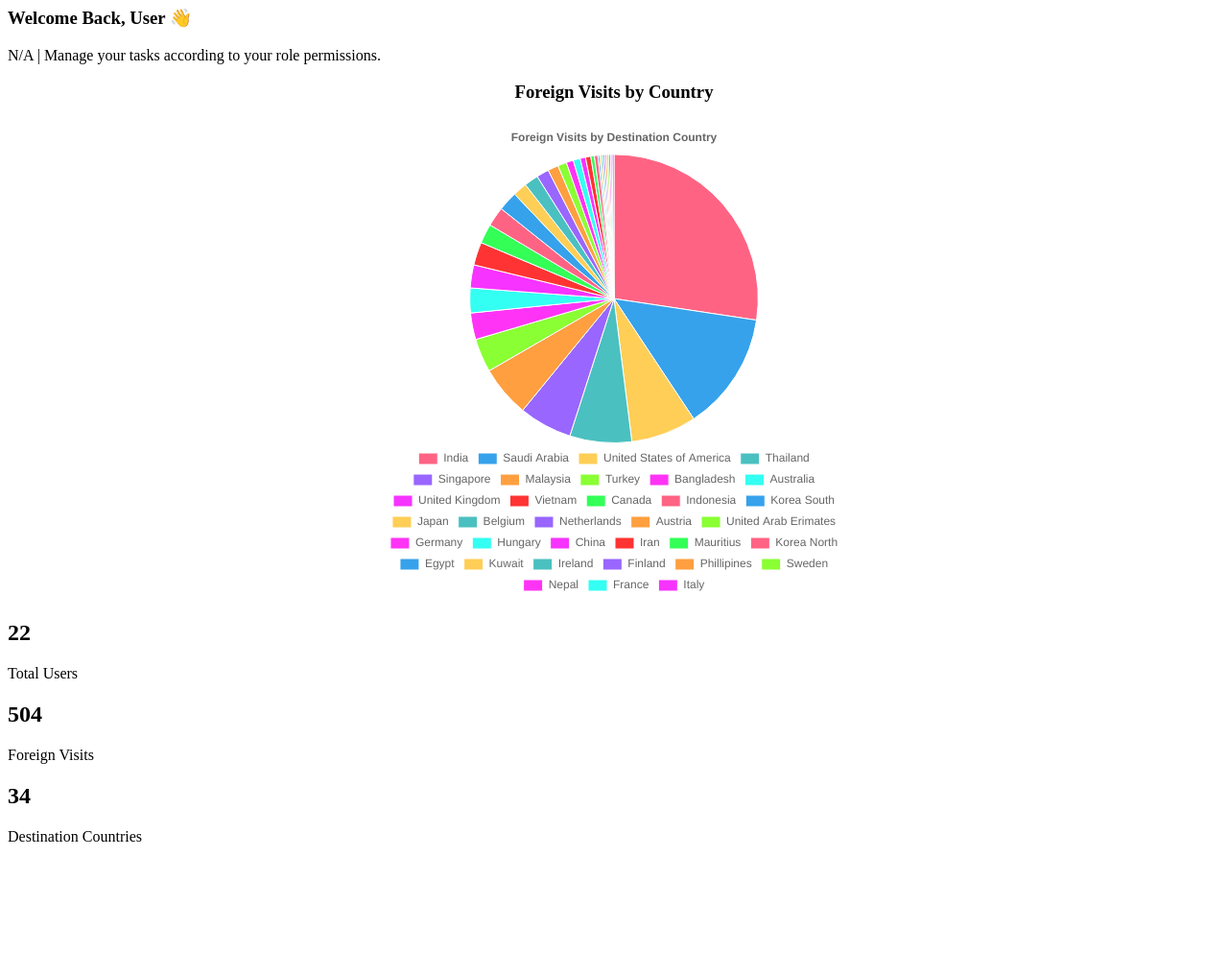
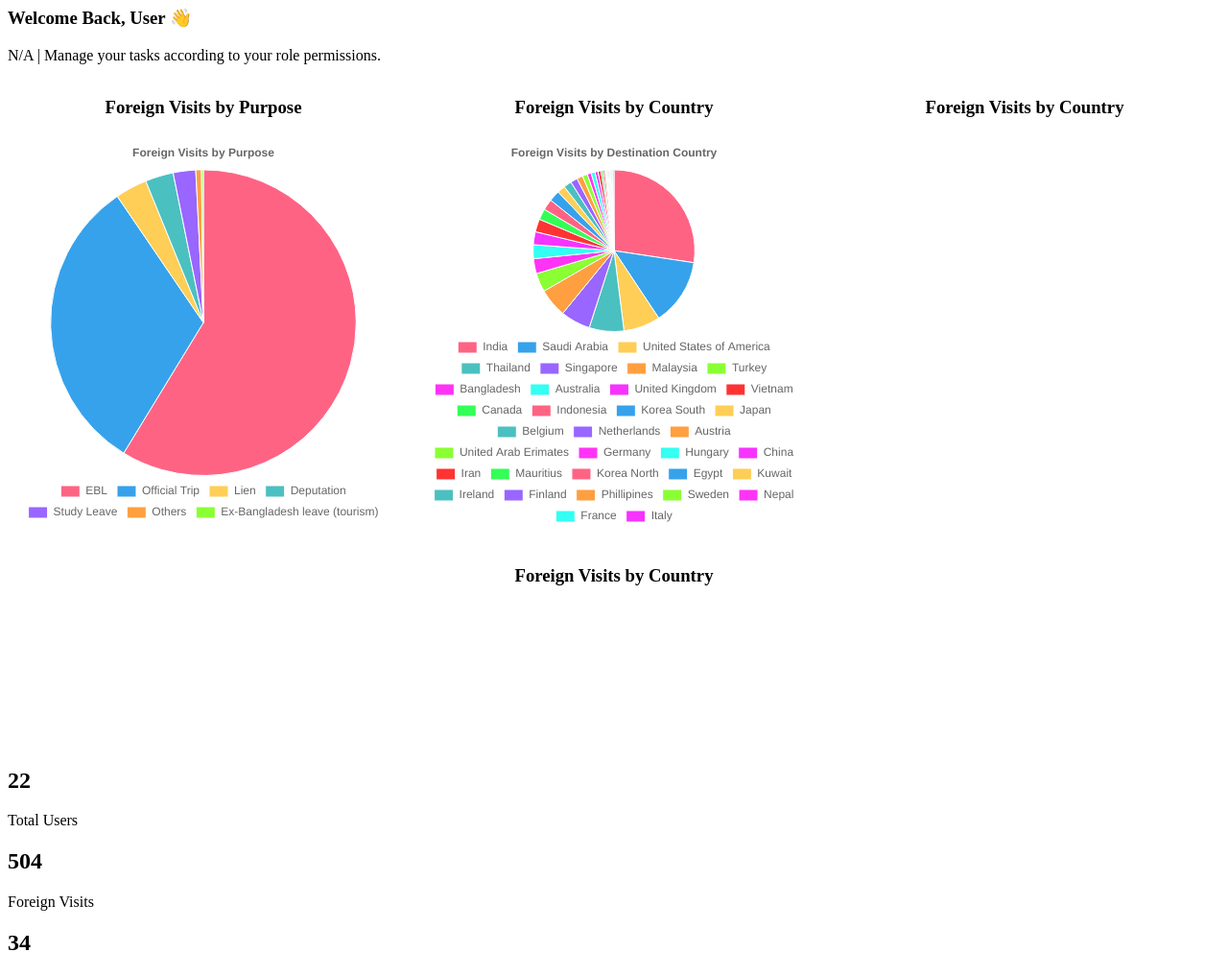
Before and after one commit to Anando07/foreignVisitTracker, a PHP site: page /foreignVisitTracker/dashboard.php in a window 1280 px wide. Shown: the top 1017 px of the page at 96% size. Before the commit the page ends 877 px from the top, so only its background shows below. Run offline with PHP 8.4, Linux system fonts and the light colour scheme; data comes from the database, SQL or seed files in the repository; a map, chart or similar area stays blank.

Commit message:
dashboard

```diff
--- a/admin/dashboard.php
+++ b/admin/dashboard.php
@@ -37,14 +37,25 @@ $visits = mysqli_query($db, "SELECT ID, Name, Designation, Office, ServiceID, Ca
 // Countries for table
 $countries = mysqli_query($db, "SELECT DISTINCT DestinationCountry FROM ForeignVisit ORDER BY DestinationCountry ASC");
 
-// Data for Pie Chart
+
+// ======= Country Chart Data =======
 $countryCounts = mysqli_query($db, "SELECT DestinationCountry, COUNT(*) AS total FROM ForeignVisit GROUP BY DestinationCountry ORDER BY total DESC");
-$chartLabels = [];
-$chartData = [];
+$countryLabels = [];
+$countryData   = [];
 while($row = mysqli_fetch_assoc($countryCounts)){
-    $chartLabels[] = $row['DestinationCountry'];
-    $chartData[] = (int)$row['total'];
+    $countryLabels[] = $row['DestinationCountry'];
+    $countryData[]   = (int)$row['total'];
 }
+
+// ======= Purpose Chart Data =======
+$purposeCounts = mysqli_query($db, "SELECT Purpose, COUNT(*) AS total FROM ForeignVisit GROUP BY Purpose ORDER BY total DESC");
+$purposeLabels = [];
+$purposeData   = [];
+while($row = mysqli_fetch_assoc($purposeCounts)){
+    $purposeLabels[] = $row['Purpose'];
+    $purposeData[]   = (int)$row['total'];
+}
+
 ?>
 
 <!-- ======================
@@ -54,13 +65,26 @@ while($row = mysqli_fetch_assoc($countryCounts)){
     <h3>Welcome Back, <?= htmlspecialchars($user_fullname); ?> 👋</h3>
     <p><?= htmlspecialchars($designation); ?> | Manage your tasks according to your role permissions.</p>
 </div>
+
 <!-- ======================
-     PIE CHART
+     PIE CHARTS SIDE BY SIDE
 ====================== -->
-<div class="fvt-card" style="text-align:center;">
-    <h3>Foreign Visits by Country</h3>
-    <div style="width:100%; max-width:500px; margin:0 auto;">
-        <canvas id="countryPieChart" style="width:100%; height:400px;"></canvas>
+<div class="fvt-card" style="display:flex; justify-content:space-around; flex-wrap:wrap; gap:20px; text-align:center;">
+    <div style="flex:1 1 400px; max-width:500px;">
+        <h3>Foreign Visits by Purpose</h3>
+        <canvas id="purposePieChart"></canvas>
+    </div>
+    <div style="flex:1 1 400px; max-width:500px;">
+        <h3>Foreign Visits by Country</h3>
+        <canvas id="countryPieChart"></canvas>
+    </div>
+    <div style="flex:1 1 400px; max-width:500px;">
+        <h3>Foreign Visits by Country</h3>
+        <canvas id="countryPieChart"></canvas>
+    </div>
+    <div style="flex:1 1 400px; max-width:500px;">
+        <h3>Foreign Visits by Country</h3>
+        <canvas id="countryPieChart"></canvas>
     </div>
 </div>
 
@@ -223,14 +247,14 @@ function printTable(tableId){
     newWin.print();
 }
 
-/* Pie Chart */
-const ctx = document.getElementById('countryPieChart').getContext('2d');
-const countryPieChart = new Chart(ctx, {
+// ===== Country Pie Chart =====
+const ctxCountry = document.getElementById('countryPieChart').getContext('2d');
+const countryPieChart = new Chart(ctxCountry, {
     type: 'pie',
     data: {
-        labels: <?= json_encode($chartLabels); ?>,
+        labels: <?= json_encode($countryLabels); ?>,
         datasets: [{
-            data: <?= json_encode($chartData); ?>,
+            data: <?= json_encode($countryData); ?>,
             backgroundColor: [
                 '#FF6384','#36A2EB','#FFCE56','#4BC0C0','#9966FF','#FF9F40',
                 '#8AFF33','#FF33F6','#33FFF2','#F633FF','#FF3333','#33FF57'
@@ -241,15 +265,32 @@ const countryPieChart = new Chart(ctx, {
     options: {
         responsive: true,
         plugins: {
-            legend: {
-                position: 'bottom',  // moves legend below
-                align: 'center',     // horizontal alignment
-                labels: { boxWidth: 20 } // optional: size of legend color box
-            },
-            title: {
-                display: true,
-                text: 'Foreign Visits by Destination Country'
-            }
+            legend: { position:'bottom', align:'center', labels:{ boxWidth:20 } },
+            title: { display:true, text:'Foreign Visits by Destination Country' }
+        }
+    }
+});
+
+// ===== Purpose Pie Chart =====
+const ctxPurpose = document.getElementById('purposePieChart').getContext('2d');
+const purposePieChart = new Chart(ctxPurpose, {
+    type: 'pie',
+    data: {
+        labels: <?= json_encode($purposeLabels); ?>,
+        datasets: [{
+            data: <?= json_encode($purposeData); ?>,
+            backgroundColor: [
+                '#FF6384','#36A2EB','#FFCE56','#4BC0C0','#9966FF','#FF9F40',
+                '#8AFF33','#FF33F6','#33FFF2','#F633FF','#FF3333','#33FF57'
+            ],
+            borderWidth: 1
+        }]
+    },
+    options: {
+        responsive: true,
+        plugins: {
+            legend: { position:'bottom', align:'center', labels:{ boxWidth:20 } },
+            title: { display:true, text:'Foreign Visits by Purpose' }
         }
     }
 });
```
